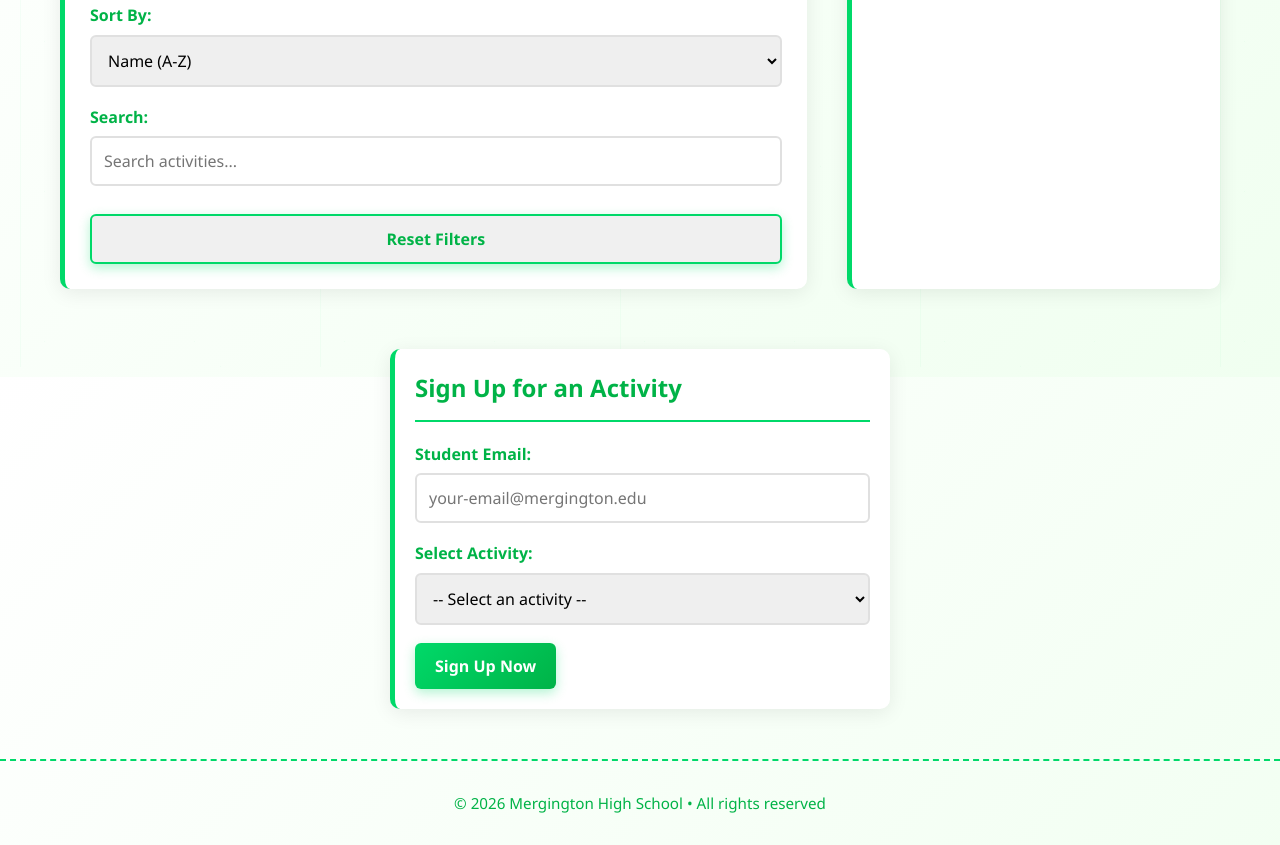
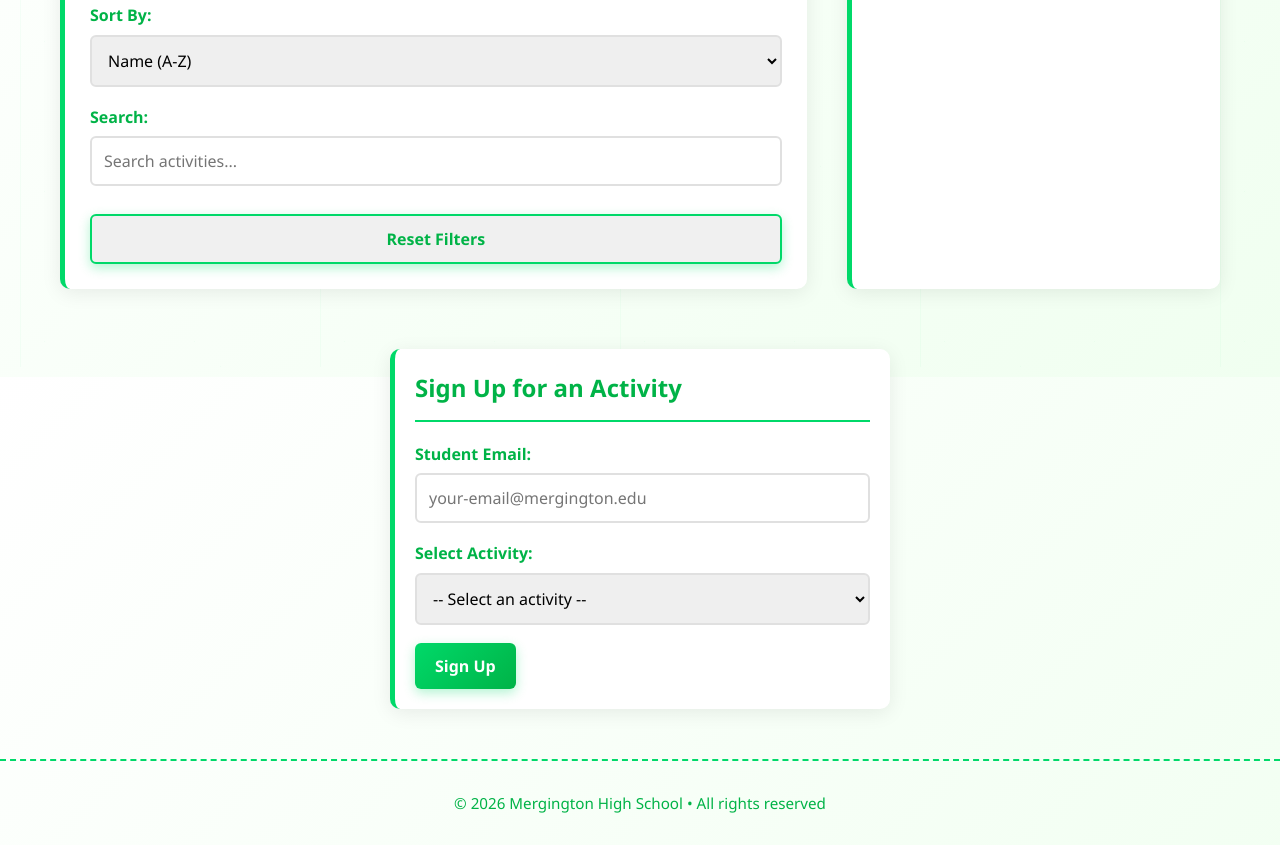
Before and after one commit to Amansundar/skills-integrate-mcp-with-copilot2, a plain HTML site: page src/static/index.html in a window 1280 px wide. Shown: the part 423-1268 px from the top of the page. Drawn offline with Linux system fonts and the light colour scheme; no server answers.

Commit message:
Revert Text changes

```diff
--- a/src/static/index.html
+++ b/src/static/index.html
@@ -95,7 +95,7 @@
             <!-- Activity options will be loaded here -->
           </select>
         </div>
-        <button type="submit">Sign Up Now</button>
+        <button type="submit">Sign Up</button>
       </form>
       <div id="message" class="hidden" style="margin-top: 15px;"></div>
     </section>
```
Also changed, not shown: 1 other file.
